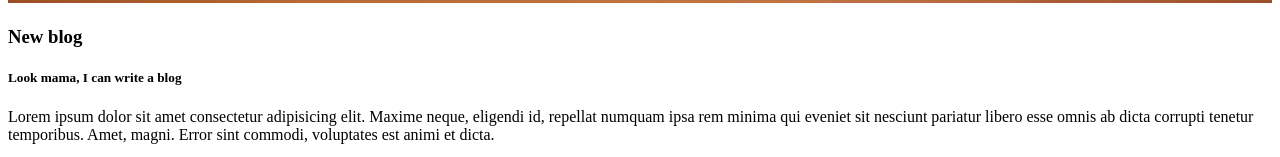
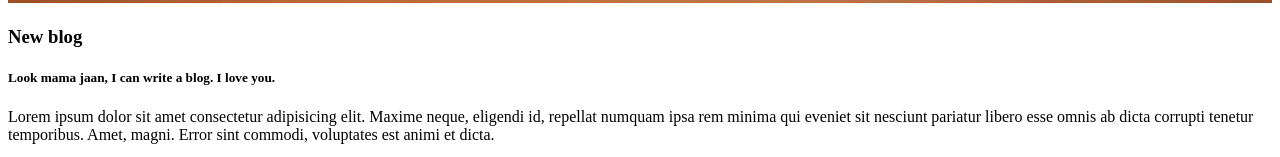
Before and after one commit to omayermainur/my-third-repo, a plain HTML site: page index.html in a window 1280 px wide. Shown: the part 960-1117 px from the top of the page. Drawn offline with Linux system fonts and the light colour scheme.

Commit message:
amma in my new blog

```diff
--- a/index.html
+++ b/index.html
@@ -12,7 +12,7 @@
     <img src="./img/alphabet.jpg" width="100%" alt="">
     <div>
         <h3>New blog</h3>
-        <h5>Look mama, I can write a blog</h5>
+        <h5>Look mama jaan, I can write a blog. I love you.</h5>
         <p>Lorem ipsum dolor sit amet consectetur adipisicing elit. Maxime neque, eligendi id, repellat numquam ipsa rem minima qui eveniet sit nesciunt pariatur libero esse omnis ab dicta corrupti tenetur temporibus. Amet, magni. Error sint commodi, voluptates est animi et dicta.</p>
     </div>
 </body>
```
